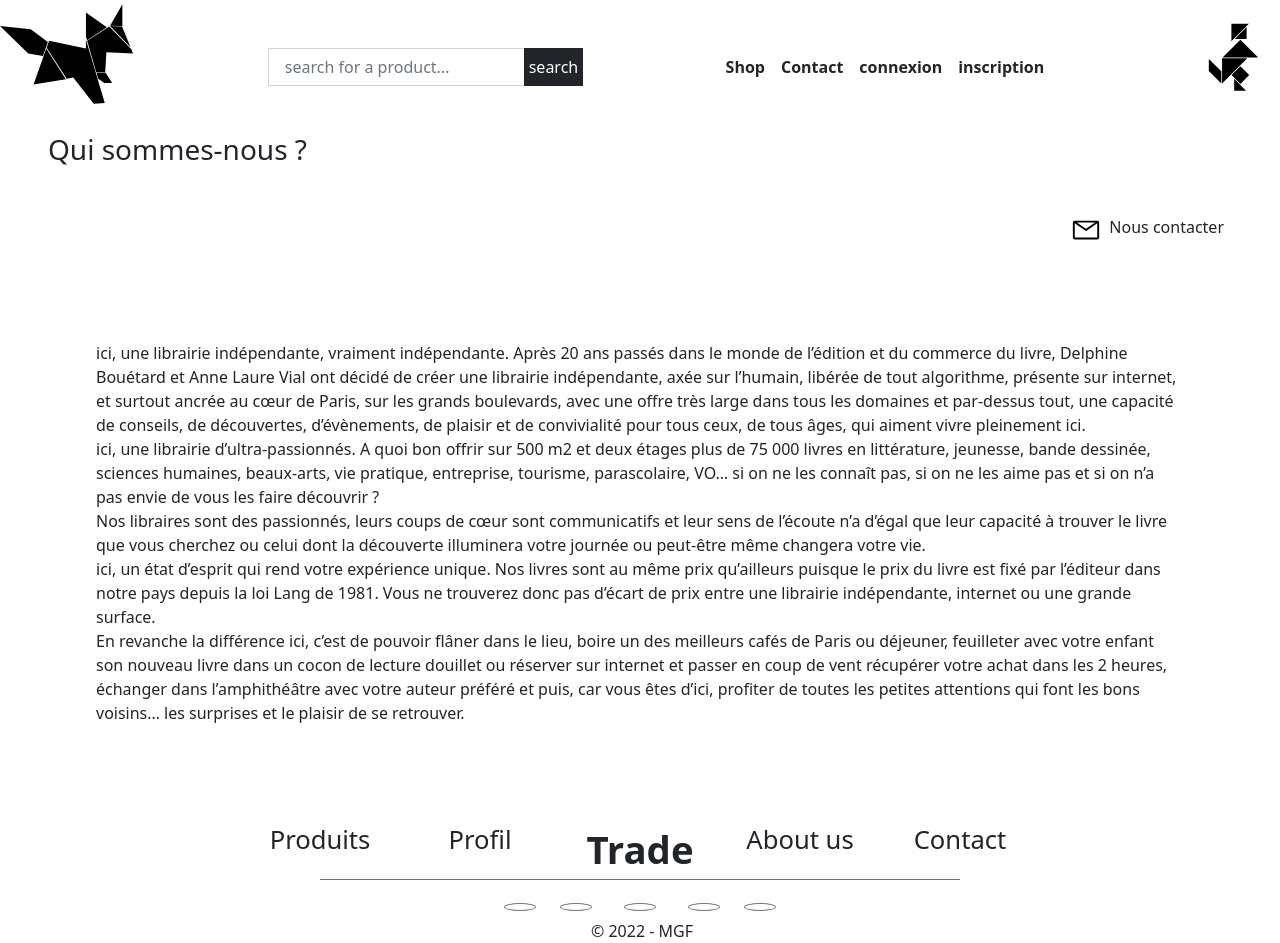
After one commit to mathieu-tatat/boutique, a PHP site: page /contact.php in a window 1280 px wide. The commit adds this page. Run offline with PHP 8.4, Linux system fonts and the light colour scheme; some libraries are stand-ins or nearby versions.

Commit message:
contact page

```diff
--- a/View/CSS/style.css
+++ b/View/CSS/style.css
@@ -134,6 +134,7 @@ a, a:hover {
     }
 
 
+
 }
 
 /* ------------------------------------------------- */
@@ -142,6 +143,10 @@ a, a:hover {
 /*      MAIN      */
 /* -------------- */
 
+
+.contact-us{
+    width: 30px;
+}
 
 /* -------------- */
 /*    MAIN CART   */
--- a/View/header.php
+++ b/View/header.php
@@ -19,8 +19,7 @@
     <div class="d-flex flew-row justify-content-between align-items-between">
 
         <a href="shop.php" class="alert-link mx-2">Shop</a>
-        <a href="#" class="alert-link mx-2">About</a>
-        <a href="#" class="alert-link mx-2">Contact</a>
+        <a href="contact.php" class="alert-link mx-2">Contact</a>
 
         <?php if(isset($_SESSION['connected'])): ?>
 
--- /dev/null
+++ b/contact.php
@@ -0,0 +1,39 @@
+<?php $title = "shop" ?>
+<?php session_start(); ?>
+<?php require_once('Controller/user_controller.php'); ?>
+
+<?php   ob_start();  ?>
+<h3 class="mb-5 mx-5"> Qui sommes-nous ?</h3>
+<div class="mx-5 h-10 d-flex flex-row justify-content-end"><a href="mailto:fauxmail@serveur.com" class="me-2"><img src="View/icons/email2.svg" class="contact-us" ></a> <span><a href="mailto:fauxmail@serveur.com" class="me-2"> Nous contacter</a></span> </div>
+<p class="m-5 p-5 text-justify">
+ici, une librairie indépendante, vraiment indépendante.
+Après 20 ans passés dans le monde de l’édition et du commerce du livre, Delphine Bouétard et Anne Laure Vial ont décidé de créer une librairie indépendante,
+axée sur l’humain, libérée de tout algorithme, présente sur internet, et surtout ancrée au cœur de Paris,
+sur les grands boulevards, avec une offre très large dans tous les domaines et par-dessus tout, une capacité de conseils,
+de découvertes, d’évènements, de plaisir et de convivialité pour tous ceux, de tous âges, qui aiment vivre pleinement ici.<br>
+
+ici, une librairie d’ultra-passionnés.
+A quoi bon offrir sur 500 m2 et deux étages plus de 75 000 livres en littérature, jeunesse, bande dessinée,
+ sciences humaines, beaux-arts, vie pratique, entreprise, tourisme, parascolaire, VO… si on ne les connaît pas,
+ si on ne les aime pas et si on n’a pas envie de vous les faire découvrir ?<br>
+
+Nos libraires sont des passionnés, leurs coups de cœur sont communicatifs et leur sens de l’écoute n’a d’égal que leur capacité à trouver
+ le livre que vous cherchez ou celui dont la découverte illuminera votre journée ou peut-être même changera votre vie. <br>
+
+ici, un état d’esprit qui rend votre expérience unique.
+Nos livres sont au même prix qu’ailleurs puisque le prix du livre est fixé par l’éditeur dans notre pays depuis la loi Lang de 1981.
+Vous ne trouverez donc pas d’écart de prix entre une librairie indépendante, internet ou une grande surface.<br>
+
+En revanche la différence ici, c’est de pouvoir flâner dans le lieu, boire un des meilleurs cafés de Paris ou déjeuner,
+feuilleter avec votre enfant son nouveau livre dans un cocon de lecture douillet ou réserver
+sur internet et passer en coup de vent récupérer votre achat dans les 2 heures,
+échanger dans l’amphithéâtre avec votre auteur préféré et puis, car vous êtes d’ici,
+profiter de toutes les petites attentions qui font les bons voisins… les surprises et le plaisir de se retrouver.
+</p>
+
+
+
+
+<?php  $content=ob_get_clean(); ?>
+
+<?php require ('View/patron.php'); ?>
```
Also changed, not shown: Model/Produit.php (+10 -0 lines), View/icons/email.svg (added), View/icons/email2.svg (added).
